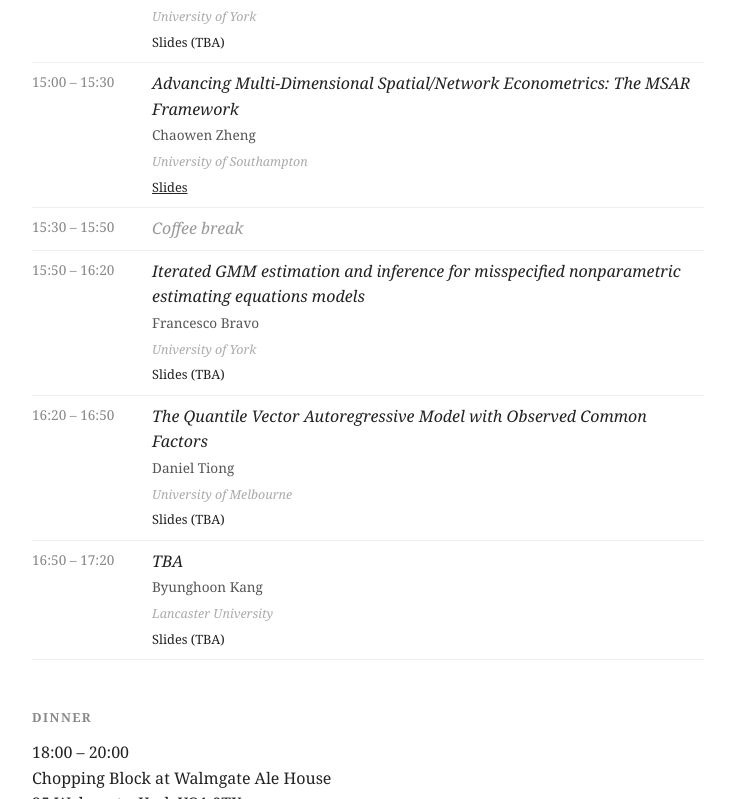
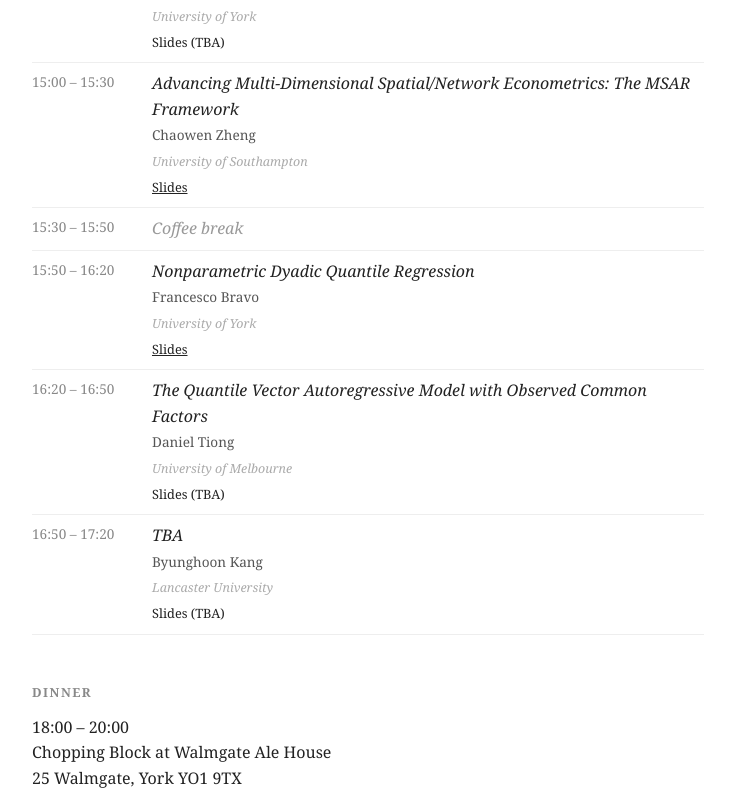
Before and after one commit to efx-york26/York_Workshop_2026, a Jekyll site: the page built from index.md, in a window 1280 px wide and 900 px high, scrolled down 1348 px, cut to the strip 0-799 px from the top of the window. Shown: the whole strip, without its empty margins (272-1007 px from the left). Built offline with Jekyll 4.4.1, drawn with Linux system fonts in a browser that asks for light colours; our own code applies the rules of GitHub Pages for plain Markdown files.

Commit message:
Add Francesco Bravo slides; update talk title to Nonparametric Dyadic Quantile Regression

```diff
--- a/_data/programme.yml
+++ b/_data/programme.yml
@@ -55,9 +55,10 @@
   title: Coffee break
 
 - time: "15:50 – 16:20"
-  title: Iterated GMM estimation and inference for misspecified nonparametric estimating equations models
+  title: Nonparametric Dyadic Quantile Regression
   speaker: Francesco Bravo
   affiliation: University of York
+  slides: Francesco_Bravo_slides.pdf
 
 - time: "16:20 – 16:50"
   title: The Quantile Vector Autoregressive Model with Observed Common Factors
```
Also changed, not shown: README.md.
